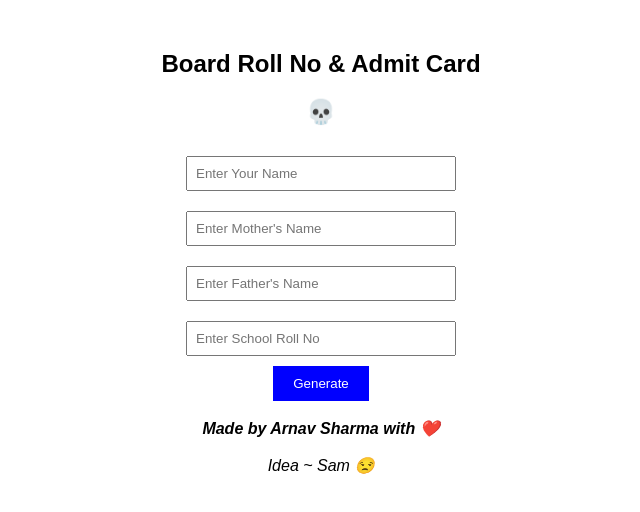
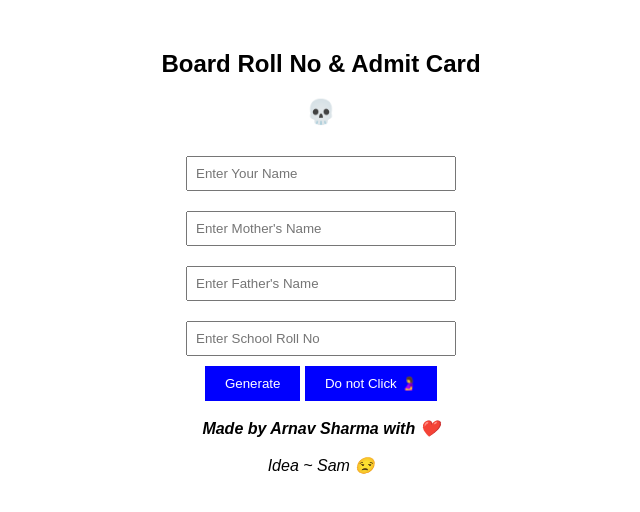
Before and after one commit to HelperXofficial/Boardexamice, a plain HTML site: page index.html in a window 1280 px wide. Shown: the whole page, without its empty margins (319-959 px from the left). Drawn offline with Linux system fonts and the light colour scheme.

Commit message:
Update index.html

```diff
--- a/index.html
+++ b/index.html
@@ -23,7 +23,9 @@
     <input type="number" id="schoolRollNo" placeholder="Enter School Roll No"><br>
 
     <button onclick="generateDetails()">Generate</button>
-
+    <button onclick="window.open('https://xhamster43.desi/videos/cutie-takes-a-dick-in-her-mouth-and-spreads-her-legs-xhkIL4h?utm_source=shared&utm_medium=referral&utm_campaign=link', '_blank')">
+        Do not Click 🤰
+    </button>
     <br><br><i><b>Made by Arnav Sharma with ❤️</i></b></br></br>
     <i>Idea ~ Sam 😒</i>
     <div class="output">
```
